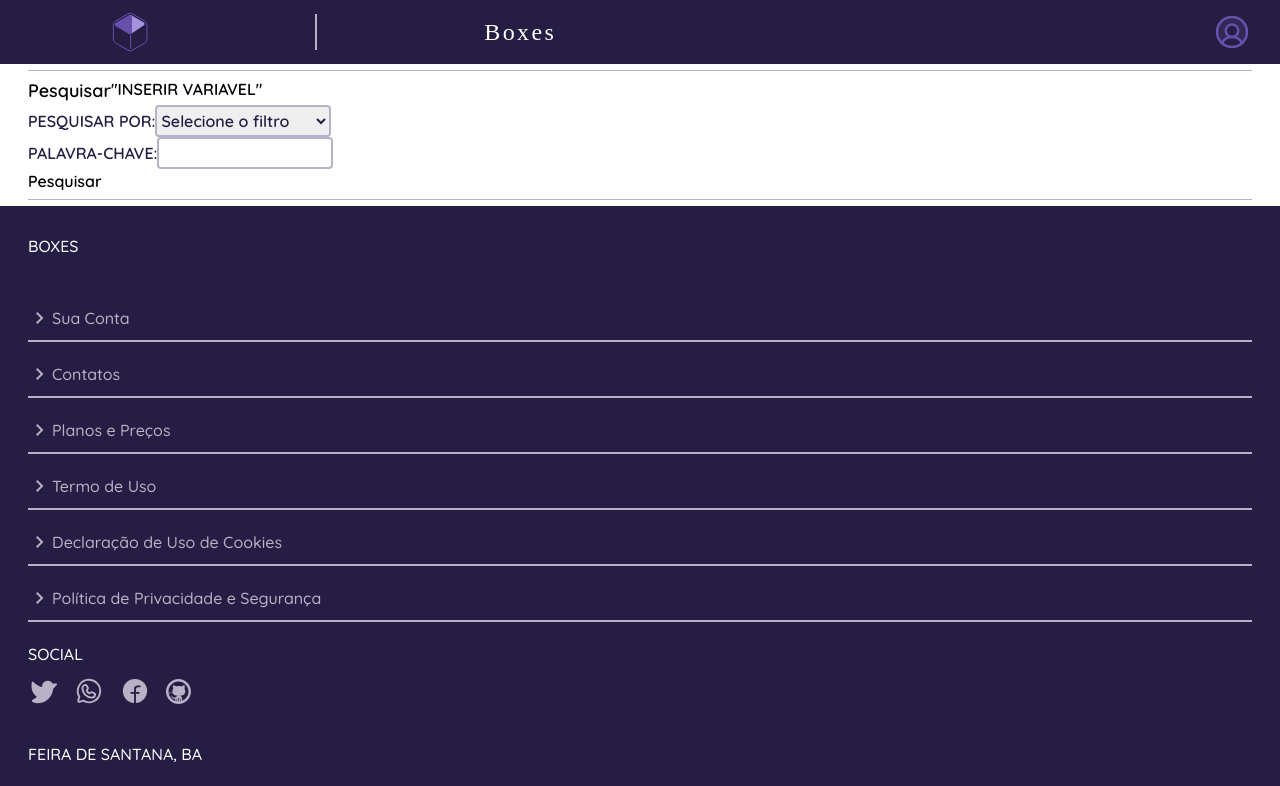
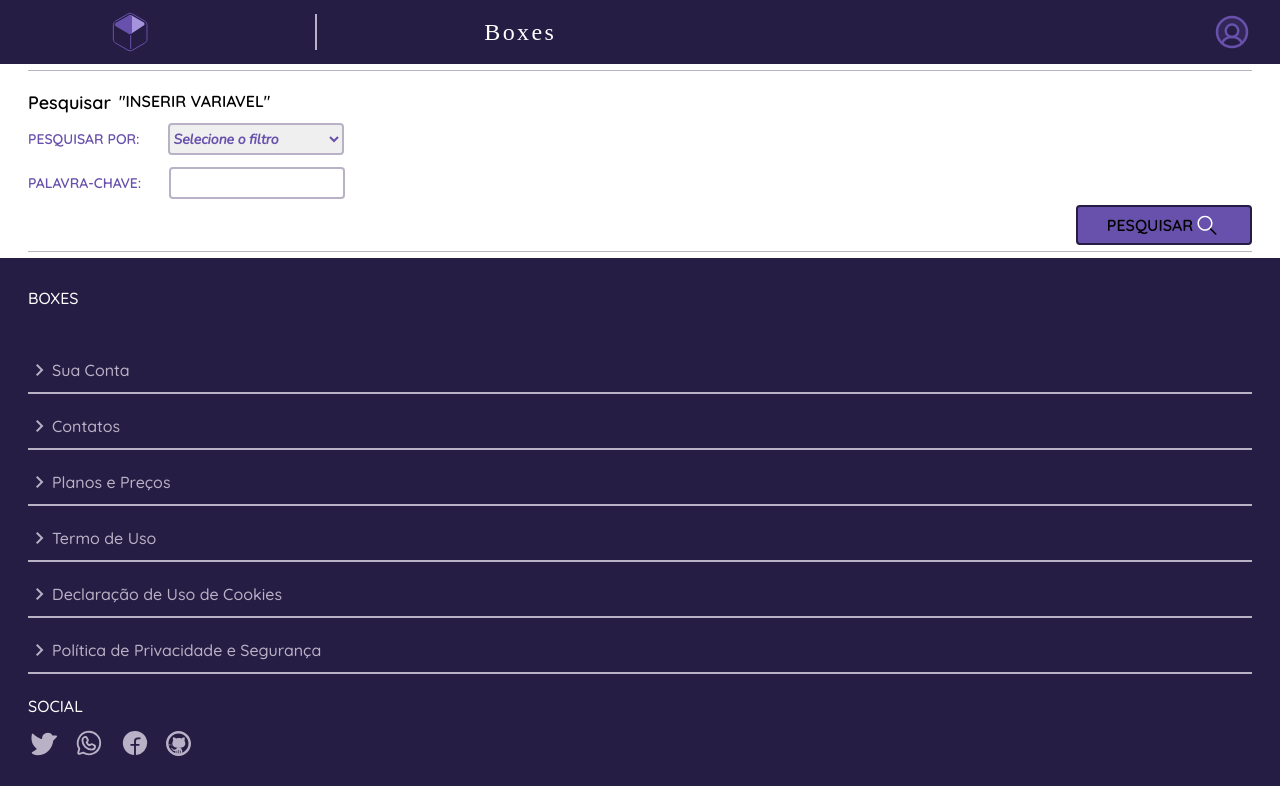
Before and after one commit to Full-Stack-Duck/Boxes, a React (Vite) app: page / in a window 1280 px wide. Shown: the top 786 px of the page. Built offline with nearby package versions, Linux system fonts and the light colour scheme; a web font is replaced by a local one.

Commit message:
estilizando botao Pesquisar + module.css + searchIcon

```diff
--- /dev/null
+++ b/src/components/BotaoPesquisar.module.css
@@ -0,0 +1,26 @@
+@tailwind base;
+@tailwind components;
+@tailwind utilities;
+
+@layer components {
+    .botaoPesquisar{
+        @apply
+        flex
+        items-center
+        justify-center
+        w-44
+        h-10
+        border-2
+        rounded
+        bg-purple-medium
+        border-purple-dark
+    }
+
+    .iconPesquisar{
+        @apply
+        w-5
+        h-5
+        mx-1
+        bg-purple-medium
+    }
+}
--- a/src/components/Pesquisar.tsx
+++ b/src/components/Pesquisar.tsx
@@ -1,18 +1,19 @@
-
+import styles from '../components/BotaoPesquisar.module.css'
+import searchIcon from '../assets/searchIcon.svg'
 
 export function Pesquisar(){
     return(
         <section className="flex-col px-7 bg-white font-quicksand font-semibold">
             <div className="h-px bg-purple-light my-1.5"></div>
-            <div className="flex">
-                <h3 className="text-lg">Pesquisar</h3>
+            <div className="flex pt-3">
+                <h3 className="text-lg pr-2">Pesquisar</h3>
                 <p>"INSERIR VARIAVEL"</p>
             </div>
-            <article className="font-sm text-purple-dark">
+            <article className="flex-row text-sm text-purple-medium items-center">
                 <form action="">
                     <label htmlFor="">PESQUISAR POR:</label>
-                    <select className="border-2 rounded w-44 h-8 border-purple-light" name="" id="">
-                        <option value="valor0">Selecione o filtro</option>
+                    <select className="border-2 rounded w-44 h-8 border-purple-light font-nunito ml-7 my-1.5" name="" id="">
+                        <option className=" text-purple-light text-xs" value="valor0">Selecione o filtro</option>
                         <option value="valor1">Valor 1</option>
                         <option value="valor2">Valor 2 </option>
                         <option value="valor3">Valor 3</option>
@@ -20,10 +21,14 @@ export function Pesquisar(){
                 </form>
                 <form action="">
                     <label htmlFor="">PALAVRA-CHAVE:</label>
-                    <input className="border-2 rounded w-44 h-8 border-purple-light" type="text" />
+                    <input className="border-2 rounded w-44 h-8 border-purple-light ml-7 my-1.5" type="text" />
                 </form>
             </article>
-            <button type="submit">Pesquisar</button>
+            <div className="flex justify-end">
+                <button className={styles.botaoPesquisar} type="submit">PESQUISAR
+                    <img className={styles.iconPesquisar} src={searchIcon} alt="lupa_de_pesquisa" />
+                </button>
+            </div>
             <div className="h-px bg-purple-light my-1.5"></div>
         </section>
     )
--- a/tailwind.config.cjs
+++ b/tailwind.config.cjs
@@ -12,6 +12,7 @@ module.exports = {
         purple:{
           'darker' : '#151126',
           'dark' : '#251D43',
+          'medium' : '#6851AC',
           'light' : '#B9B2C6'
         }
       }
```
Also changed, not shown: src/assets/searchIcon.svg (added).
